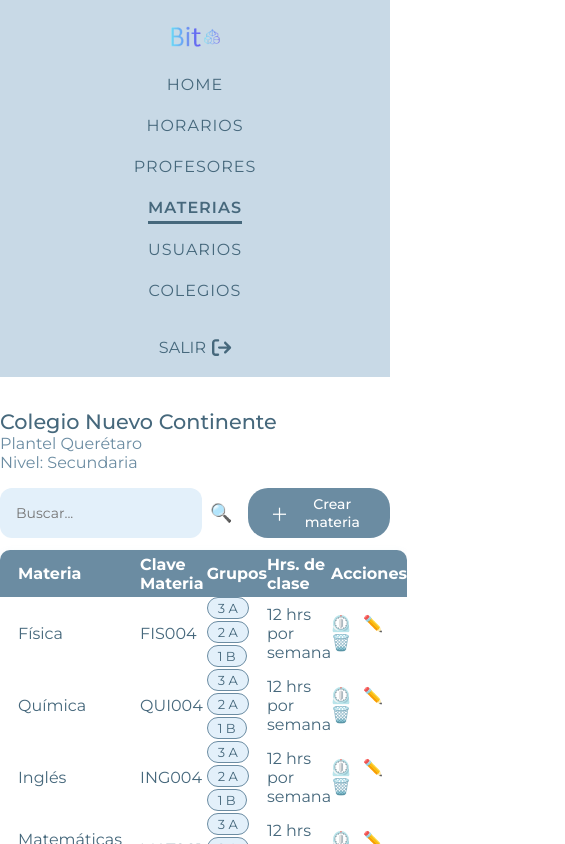
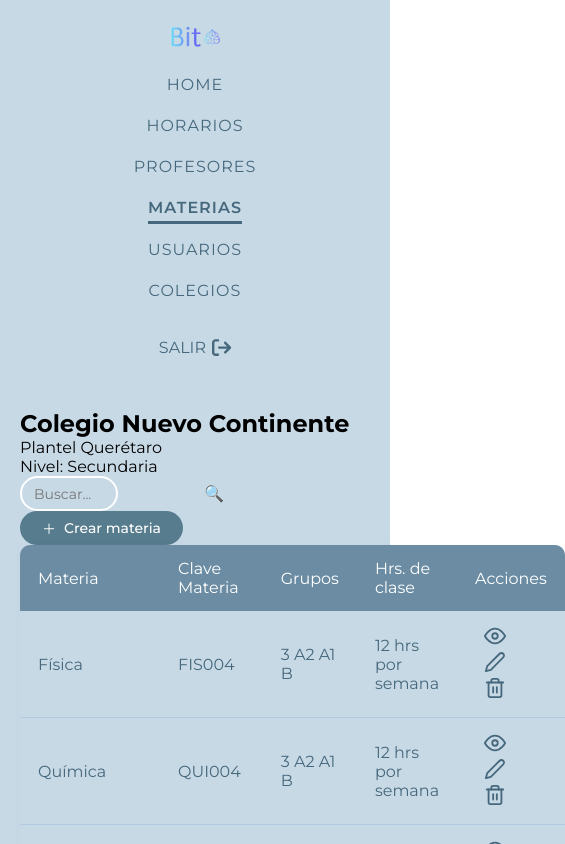
Before and after one commit to Derck23/Generador-Horarios, a React (Vite) app: page /Materia in a window 390 px wide. Shown: the top 844 px of the page, 565 px wide, since content can reach past the window. Built offline with nearby package versions, Linux system fonts and the light colour scheme.

Commit message:
Responsividad y estilos: MateriaPage

```diff
--- a/package.json
+++ b/package.json
@@ -17,6 +17,7 @@
     "axios": "^1.10.0",
     "react": "^19.1.0",
     "react-dom": "^19.1.0",
+    "react-icons": "^5.5.0",
     "react-router-dom": "^7.6.2"
   },
   "devDependencies": {
--- a/src/Components/Modal/RegistrarMateria.jsx
+++ b/src/Components/Modal/RegistrarMateria.jsx
@@ -6,7 +6,7 @@ const RegistrarMateria = () => {
 
 const handleCancel = () => {
     console.log('cancelar');
-    window.location.href = '/Home';
+    window.location.href = '/Materia';
 };
 
   return (
--- a/src/Pages/Materia.jsx
+++ b/src/Pages/Materia.jsx
@@ -1,9 +1,16 @@
-import React from 'react';
+import React, { useEffect, useState } from 'react';
 import Navbar from '../Components/Navbar';
 import Footer from '../Components/Footer';
-import '../styles/home.css';
+import '../styles/materia.css';
+import { FiEye, FiEdit2, FiTrash2 } from 'react-icons/fi';
+import RegistrarMateria from '../Components/Modal/RegistrarMateria';
 
-const materias = [
+const Materia = () => {
+  const [materias, setMaterias] = useState([]);
+  const [mostrarModal, setMostrarModal] = useState(false);
+
+  useEffect(() => {
+    const datosEjemplo = [
       {
         id: 1,
         nombre: 'Física',
@@ -54,67 +61,38 @@ const materias = [
         horas: '12 hrs por semana',
       },
     ];
-const Materia = () => (
-  <div className="home-page">
+
+    setMaterias(datosEjemplo);
+  }, []);
+
+  return (
+    <div className="materias-page">
       <Navbar active="MATERIAS" />
-    <main className="home-main" style={{ alignItems: 'flex-start', width: '100%' }}>
-      <div style={{ width: '100%', maxWidth: 1100, margin: '0 auto' }}>
-        <div style={{ margin: '32px 0 16px 0' }}>
-          <div style={{ fontSize: '1.3rem', color: '#46687c', fontWeight: 500 }}>
-            Colegio Nuevo Continente
+      <main className="materias-main">
+        <div className="materias-header">
+          <div className="materias-colegio">
+            <h2>Colegio Nuevo Continente</h2>
+            <p>Plantel Querétaro</p>
+            <p>Nivel: Secundaria</p>
           </div>
-          <div style={{ color: '#6b8ca2', fontSize: '1rem' }}>
-            Plantel Querétaro<br />
-            Nivel: Secundaria
+          <div className="materias-controles">
+            <div className="materias-busqueda">
+              <input type="text" placeholder="Buscar..." />
+              <span className="icono-busqueda">🔍</span>
+            </div>
+            <button
+              className="materias-boton"
+              onClick={() => setMostrarModal(true)}
+            >
+              <span>＋</span> Crear materia
+            </button>
           </div>
         </div>
-        <div style={{ display: 'flex', justifyContent: 'flex-end', marginBottom: 12 }}>
-          <input
-            type="text"
-            placeholder="Buscar..."
-            style={{
-              borderRadius: 12,
-              border: 'none',
-              padding: '6px 16px',
-              outline: 'none',
-              fontSize: 14,
-              background: '#e3f0fa',
-              color: '#46687c',
-              marginRight: 8,
-            }}
-          />
-          <span style={{ fontSize: 18, color: '#6b8ca2', alignSelf: 'center' }}>🔍</span>
-          <button
-            style={{
-              marginLeft: 16,
-              background: '#6b8ca2',
-              color: '#fff',
-              border: 'none',
-              borderRadius: 20,
-              padding: '7px 22px',
-              fontSize: 14,
-              fontWeight: 500,
-              cursor: 'pointer',
-              display: 'flex',
-              alignItems: 'center',
-              gap: 8,
-            }}
-          >
-            <span style={{ fontSize: 18 }}>＋</span> Crear materia
-          </button>
-        </div>
-        <table style={{
-          width: '100%',
-          background: 'white',
-          borderRadius: 10,
-          overflow: 'hidden',
-          borderCollapse: 'separate',
-          borderSpacing: 0,
-          boxShadow: '0 2px 8px rgba(100,150,180,0.07)',
-        }}>
+
+        <table className="materias-tabla">
           <thead>
-            <tr style={{ background: '#6b8ca2', color: '#fff', textAlign: 'left' }}>
-              <th style={{ padding: '14px 18px' }}>Materia</th>
+            <tr>
+              <th>Materia</th>
               <th>Clave Materia</th>
               <th>Grupos</th>
               <th>Hrs. de clase</th>
@@ -122,38 +100,36 @@ const Materia = () => (
             </tr>
           </thead>
           <tbody>
-            {materias.map((m, idx) => (
-              <tr key={idx} style={{ borderBottom: '1px solid #b2cbe2', color: '#46687c' }}>
-                <td style={{ padding: '12px 18px' }}>{m.nombre}</td>
-                <td>{m.clave}</td>
+            {materias.map((materia) => (
+              <tr key={materia.id}>
+                <td>{materia.nombre}</td>
+                <td>{materia.clave}</td>
                 <td>
-                  {m.grupos.map((g, i) => (
-                    <span key={i} style={{
-                      border: '1px solid #6b8ca2',
-                      borderRadius: 16,
-                      padding: '2px 10px',
-                      fontSize: 13,
-                      background: '#e3f0fa',
-                      marginRight: 6,
-                      marginBottom: 2,
-                      display: 'inline-block'
-                    }}>{g}</span>
+                  {materia.grupos.map((grupo, index) => (
+                    <span key={index} className="grupo-chip">
+                      {grupo}
+                    </span>
                   ))}
                 </td>
-                <td>{m.horas}</td>
-                <td>
-                  <span title="Ver" style={{ marginRight: 12, cursor: 'pointer' }}>⏲️</span>
-                  <span title="Editar" style={{ marginRight: 12, cursor: 'pointer' }}>✏️</span>
-                  <span title="Eliminar" style={{ cursor: 'pointer' }}>🗑️</span>
+                <td>{materia.horas}</td>
+                <td className="materias-acciones">
+                  <FiEye className="accion-icono" title="Ver" />
+                  <FiEdit2 className="accion-icono" title="Editar" />
+                  <FiTrash2 className="accion-icono" title="Eliminar" />
                 </td>
               </tr>
             ))}
           </tbody>
         </table>
-      </div>
       </main>
+
+      {mostrarModal && (
+        <RegistrarMateria onClose={() => setMostrarModal(false)} />
+      )}
+
       <Footer />
     </div>
   );
+};
 
 export default Materia;
--- /dev/null
+++ b/src/styles/materia.css
@@ -0,0 +1,134 @@
+.materias-page {
+    background: #C8D9E6;
+    min-height: 100vh;
+    display: flex;
+    flex-direction: column;
+  }
+
+  .materias-main {
+    flex-grow: 1;
+    width: 100%;
+    max-width: 1100px;
+    margin: 0 auto;
+    padding: 32px 20px;
+  }
+
+  .materias-info {
+    display: flex;
+    justify-content: space-between;
+    align-items: flex-start;
+    margin-bottom: 20px;
+    flex-wrap: wrap;
+  }
+
+  .materias-nombre {
+    font-size: 1.3rem;
+    color: #46687c;
+    font-weight: 500;
+    margin: 0;
+  }
+
+  .materias-detalle {
+    color: #6b8ca2;
+    font-size: 1rem;
+    margin: 0;
+  }
+
+  .materias-barra {
+    display: flex;
+    align-items: center;
+    gap: 12px;
+    flex-wrap: wrap;
+  }
+
+  .materias-busqueda {
+    display: flex;
+    align-items: center;
+    color: white;
+    padding: 6px 12px;
+    border: 2px solid white !important;
+    border-radius: 20px !important;
+    background-color: transparent !important;
+    color: #ffffff !important;
+    font-size: 16px !important;
+    width: 28% !important;
+  }
+
+  .materias-busqueda input {
+    border: none;
+    background: transparent;
+    outline: none;
+    font-size: 14px;
+    color: #46687c;
+  }
+
+  .materias-icono-buscar {
+    font-size: 18px;
+    color: #6b8ca2;
+    margin-left: 4px;
+  }
+
+  .materias-boton {
+    background: #567C8D;
+    color: #fff;
+    border: none;
+    border-radius: 20px;
+    padding: 7px 22px;
+    font-size: 14px;
+    font-weight: 500;
+    cursor: pointer;
+    display: flex;
+    align-items: center;
+    gap: 8px;
+  }
+
+  .materias-tabla {
+    width: 100%;
+    border-collapse: collapse;
+    background: #C8D9E6;
+    border-radius: 10px;
+    box-shadow: 0 2px 8px rgba(100, 150, 180, 0.07);
+    overflow: hidden;
+  }
+
+  .materias-tabla thead {
+    background: #6b8ca2;
+    color: white;
+    text-align: left;
+  }
+
+  .materias-tabla th,
+  .materias-tabla td {
+    padding: 14px 18px;
+    font-size: 16px;
+    font-weight: 400;
+  }
+
+  .materias-tabla tbody tr {
+    border-bottom: 1px solid #b2cbe2;
+    color: #46687c;
+  }
+
+  .materias-chip {
+    display: inline-block;
+    background: #e3f0fa;
+    border: 1px solid #6b8ca2;
+    color: #46687c;
+    border-radius: 16px;
+    padding: 2px 10px;
+    font-size: 13px;
+    margin-right: 6px;
+    margin-bottom: 4px;
+  }
+
+  .materias-acciones span {
+    margin-right: 12px;
+    cursor: pointer;
+    font-size: 18px;
+  }
+
+  .accion-icono{
+    width: 40px;
+    height: 22px;
+
+}
--- a/src/styles/navbar.css
+++ b/src/styles/navbar.css
@@ -17,13 +17,6 @@
   .logo-img {
     width: 70px;
     height: 40px;
-  }
-
-  .logo-text {
-    color: #61a2ff;
-    font-size: 1.7rem;
-    font-weight: 500;
-    letter-spacing: 1px;
   }
 
   .home-nav {
```
Also changed, not shown: src/Components/Modal/HorarioModal.jsx (deleted), src/Components/Modal/MateriaModal.jsx (deleted), src/Components/Modal/ProfesorModal.jsx (deleted), src/Components/Modal/UsuarioModal.jsx (deleted), 1 other file (tests, documents, lock files or other folders). Lines whose indentation alone changed are shown as unchanged.
